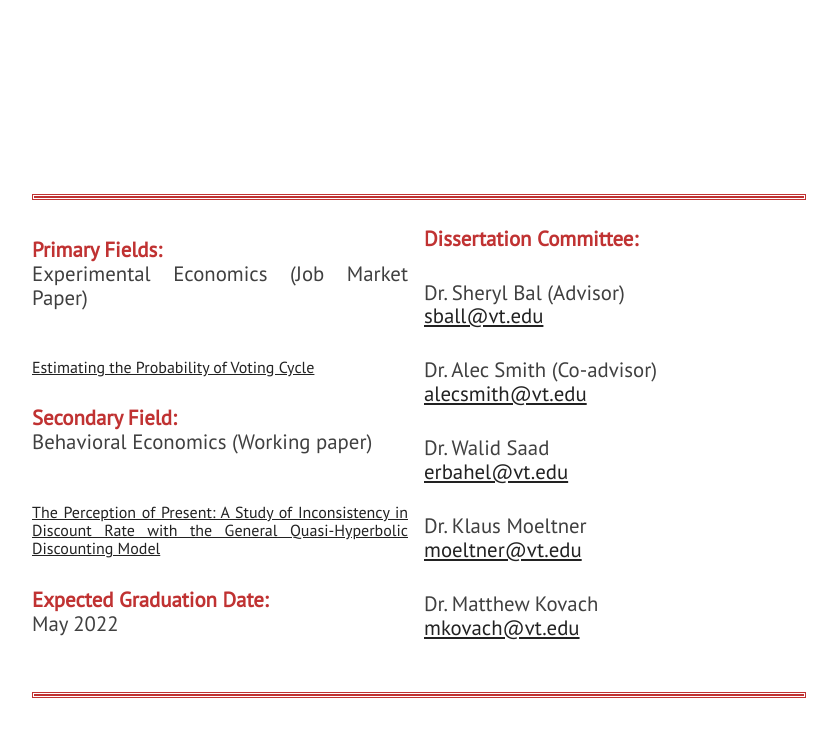
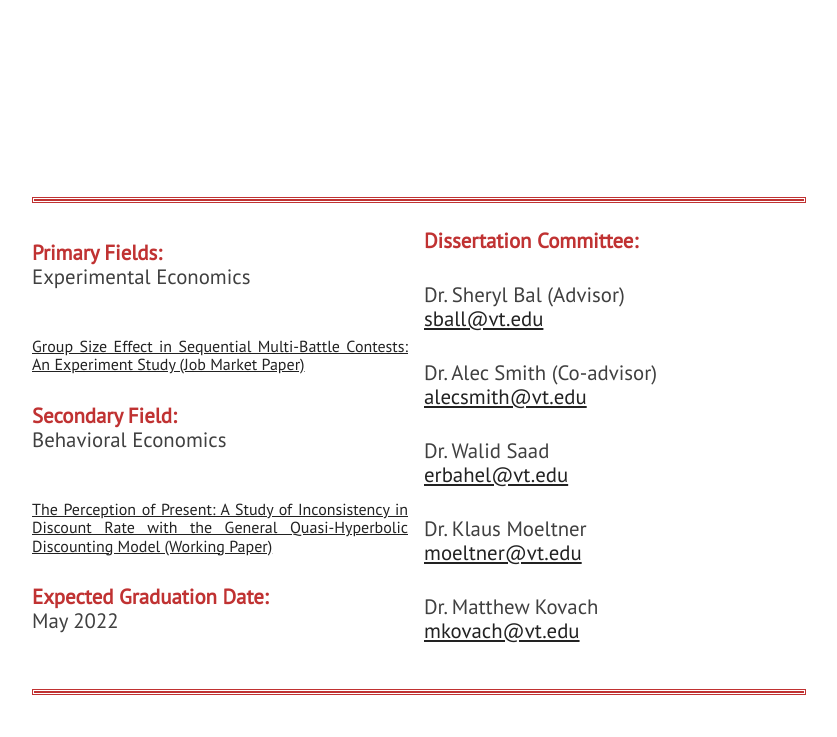
Before and after one commit to KevinKCV/kevinzou, a Jekyll site: the page built from index.html, in a window 1280 px wide and 900 px high, scrolled down 984 px. Shown: the top 737 px of the window, without its empty margins (224-1061 px from the left). Built offline with Jekyll 4.4.1, drawn with Linux system fonts in a browser that asks for light colours; nearby versions of some CDN libraries.

Commit message:
Update 01info.html

```diff
--- a/_includes/01info.html
+++ b/_includes/01info.html
@@ -9,15 +9,17 @@
 
             <p class="paragraph-text">
             <b class="paragraph-text" style="color:rgb(192, 50, 50)"> Primary Fields:</b> <br>
-             Experimental Economics (Job Market Paper)</p> <br>
-            <a href="/assets/doc/CGSONG_EPV.pdf">Estimating the Probability of Voting Cycle</a> </p>
+             Experimental Economics </p> <br>
+            <a href="/assets/doc/CGSONG_EPV.pdf"> Group Size Effect in Sequential Multi-Battle Contests:
+                An Experiment Study (Job Market Paper) </a> </p>
 
 
 
             <p class="paragraph-text">
             <b class="paragraph-text" style="color:rgb(192, 50, 50)"> Secondary Field:</b><br>
-            Behavioral Economics (Working paper)</p> <br>
-            <a href="/assets/doc/CGSONG_EPV.pdf">The Perception of Present: A Study of Inconsistency in Discount Rate with the General Quasi-Hyperbolic Discounting Model</a> </p>
+            Behavioral Economics </p> <br>
+            <a href="/assets/doc/CGSONG_EPV.pdf">The Perception of Present: A Study of Inconsistency in
+                Discount Rate with the General Quasi-Hyperbolic Discounting Model (Working Paper)</a> </p>
 
             <p class="paragraph-text">
             <b class="paragraph-text" style="color:rgb(192, 50, 50)"> Expected Graduation Date:</b><br>
```
